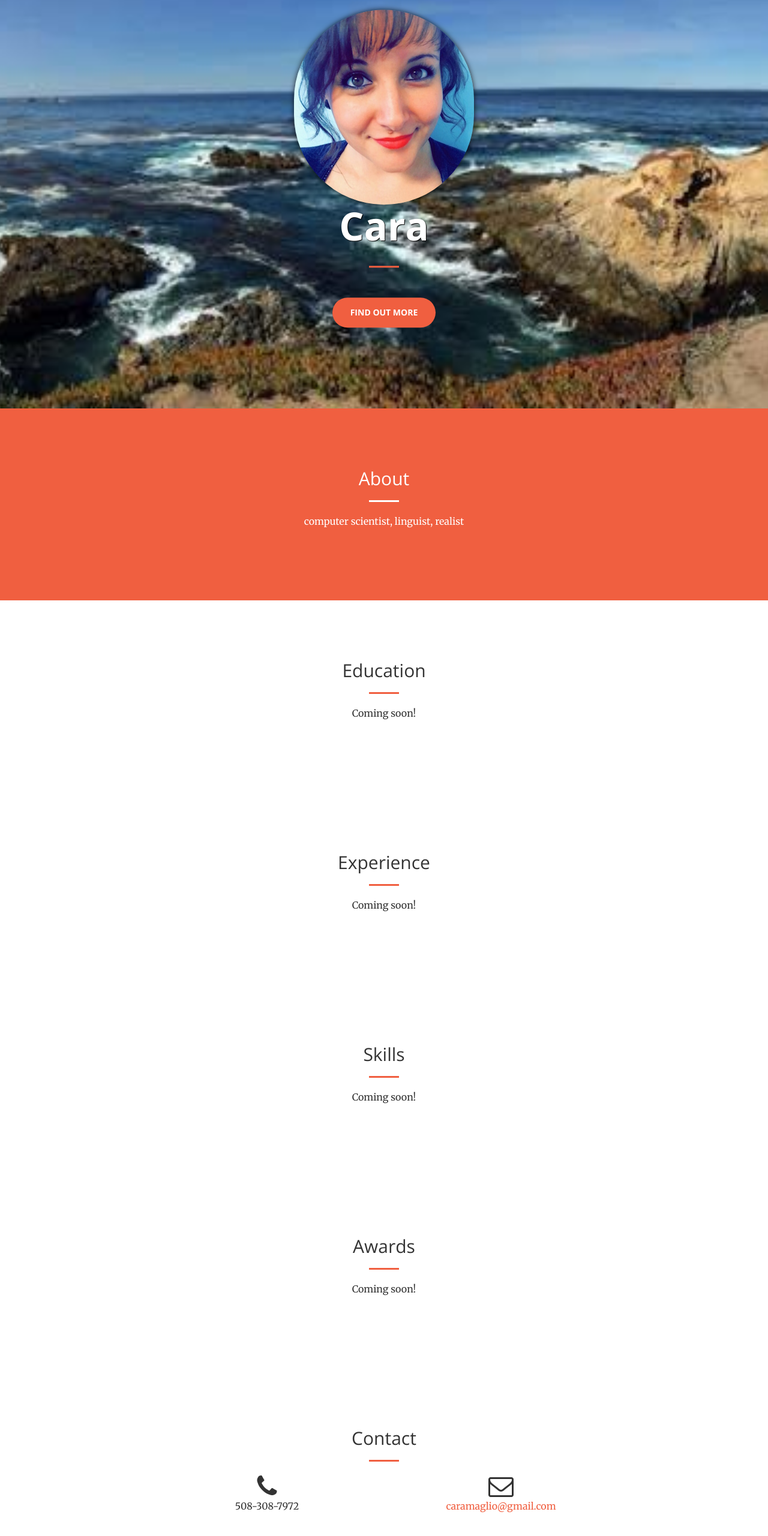
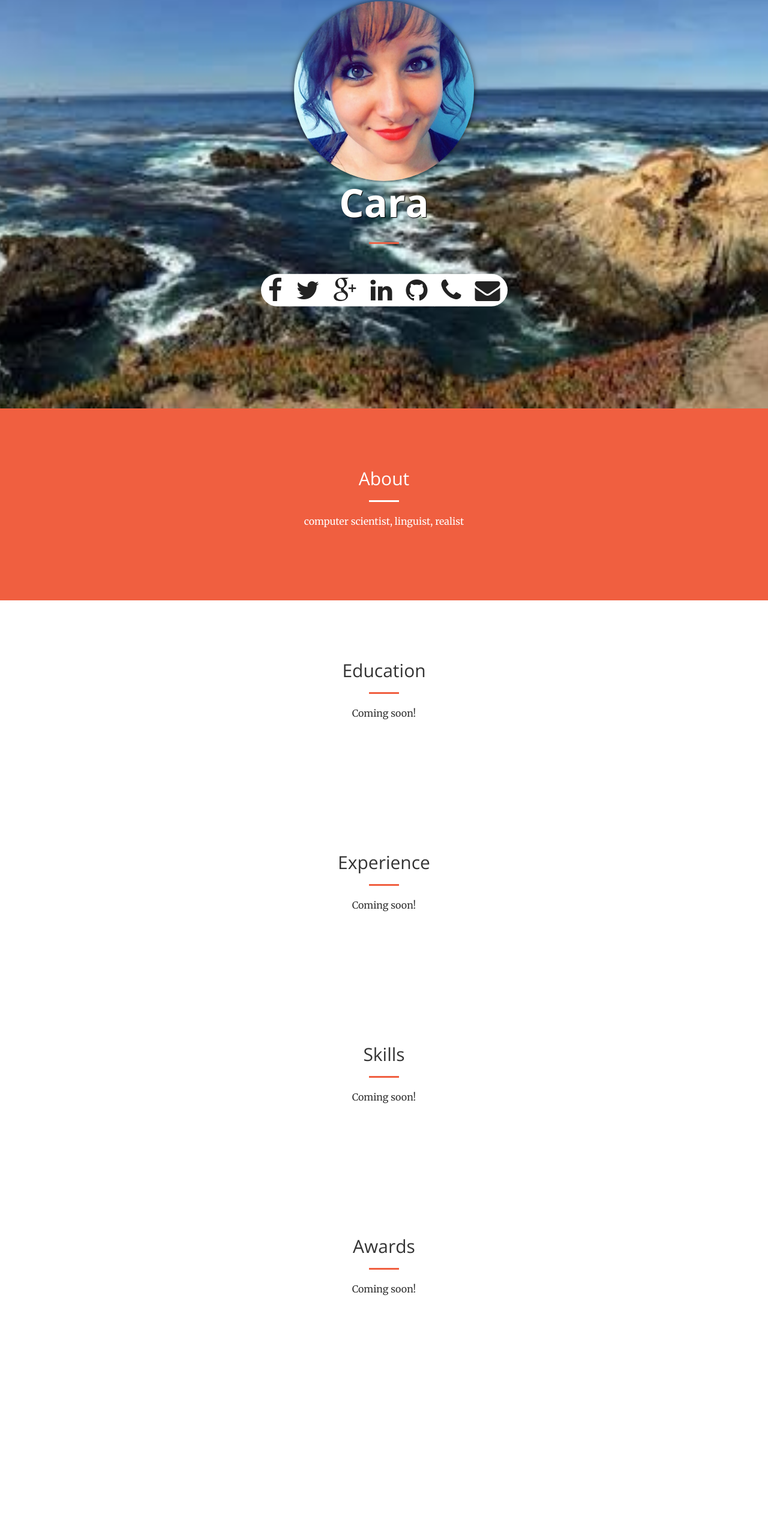
Before and after one commit to caradactyl/caradactyl.github.io, a plain HTML site: page index.html in a window 1280 px wide. Shown: the part 119-2680 px from the top of the page at 60% size. After the commit the page ends 2400 px from the top, so only its background shows below. Drawn offline with nearby package versions, Linux system fonts and the light colour scheme.

Commit message:
added contact buttons

```diff
--- a/css/creative.css
+++ b/css/creative.css
@@ -485,7 +485,7 @@ body {
 .circular {
     margin: auto;
     width: 300px;
-    height: 325px;
+    height: 300px;
     border-radius: 150px;
     -webkit-border-radius: 150px;
     -moz-border-radius: 150px;
--- a/index.html
+++ b/index.html
@@ -67,9 +67,6 @@
                     <li>
                         <a class="page-scroll" href="#skills"><i class="fa fa-lightbulb-o fa-2x"></i></a>
                     </li>
-                    <li>
-                        <a class="page-scroll" href="#contact"><i class="fa fa-envelope fa-2x"></i></a>
-                    </li>
                 </ul>
             </div>
             <!-- /.navbar-collapse -->
@@ -83,8 +80,18 @@
                 <div class="circular"></div>
                 <h1>Cara</h1>
                 <hr>
-                <p></p>
-                <a href="#about" class="btn btn-primary btn-xl page-scroll">Find Out More</a>
+                <p>
+                    <div class="btn-group">
+                        <a class="btn btn-default" href="facebook.com/caramagliozzi"><i class="fa fa-facebook fa-3x"></i></a>
+                        <a class="btn btn-default" href="twitter.com/caradactylic"><i class="fa fa-twitter fa-3x"></i></a>
+                        <a class="btn btn-default" href="google.com/+caramagliozzi"><i class="fa fa-google-plus fa-3x"></i></a>
+                        <a class="btn btn-default" href="linkedin.com/in/caramagliozzi"><i class="fa fa-linkedin fa-3x"></i></a>
+                        <a class="btn btn-default" href="github.com/caradactyl"><i class="fa fa-github fa-3x"></i></a>
+                        <a class="btn btn-default" href="tel:508-308-7972"><i class="fa fa-phone fa-3x"></i></a>
+                        <a class="btn btn-default" href="mailto:caramaglio@gmail.com"><i class="fa fa-envelope fa-3x"></i></a>
+                    </div>
+                </p>
+                <!-- <a href="#about" class="btn btn-primary btn-xl page-scroll">Find Out More</a> -->
             </div>
         </div>
     </header>
@@ -150,25 +157,6 @@
     </section>
 
 
-    <section id="contact">
-        <div class="container">
-            <div class="row">
-                <div class="col-lg-8 col-lg-offset-2 text-center">
-                    <h2 class="section-heading">Contact</h2>
-                    <hr class="primary">
-                </div>
-                <div class="col-lg-4 col-lg-offset-2 text-center">
-                    <i class="fa fa-phone fa-3x wow bounceIn"></i>
-                    <p>508-308-7972</p>
-                </div>
-                <div class="col-lg-4 text-center">
-                    <i class="fa fa-envelope-o fa-3x wow bounceIn" data-wow-delay=".1s"></i>
-                    <p><a href="mailto:caramaglio@gmail.com">caramaglio@gmail.com</a></p>
-                </div>
-            </div>
-        </div>
-    </section>
-
     <!-- jQuery -->
     <script src="js/jquery.js"></script>
 
```
